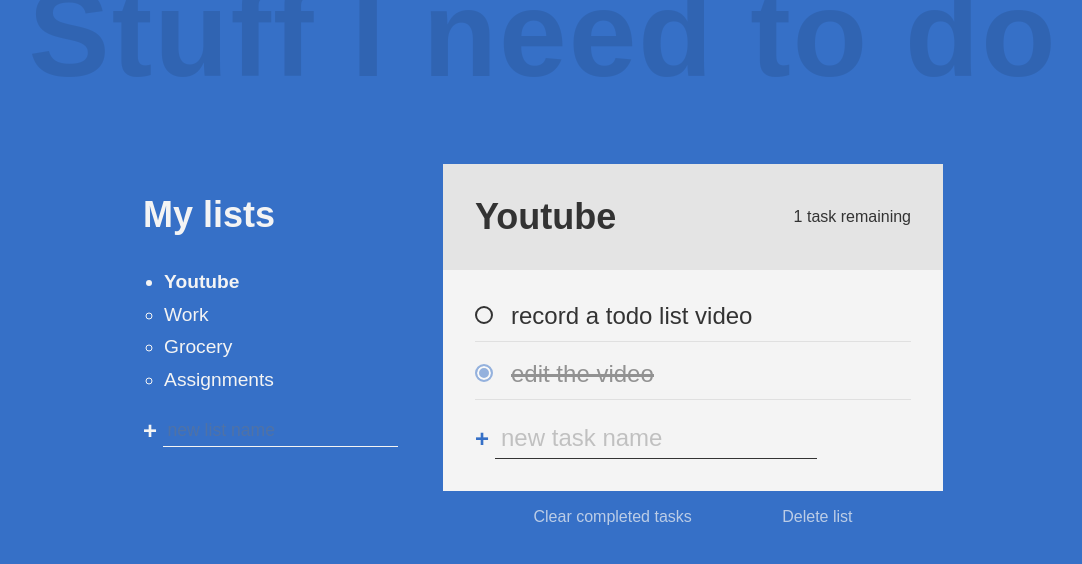
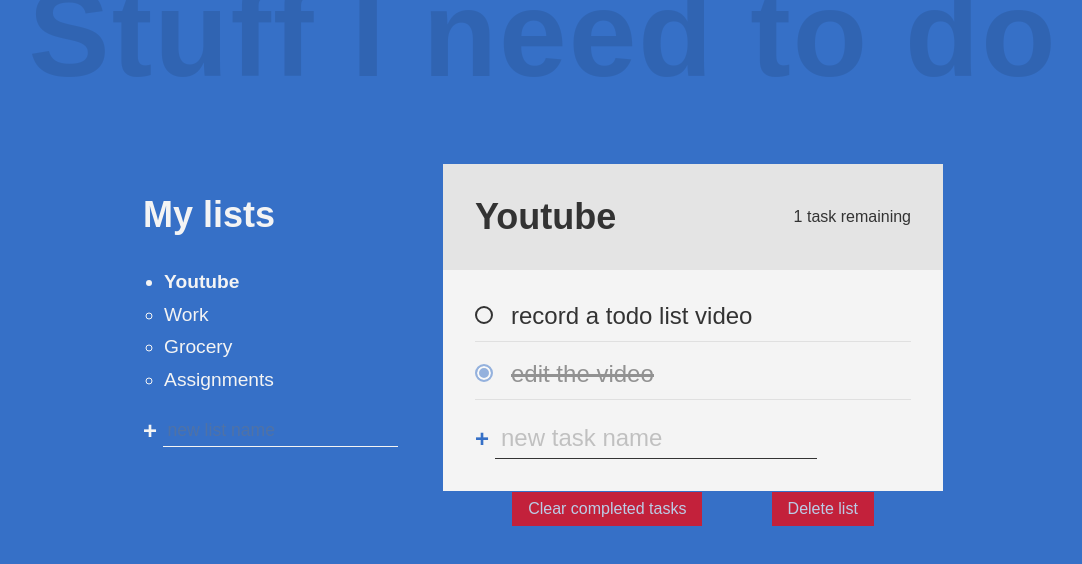
Before and after one commit to rizwanforcode/get-things-done, a React (Create React App) app: page / in a window 1280 px wide. Shown: the top 564 px of the page, without its empty margins (97-1179 px from the left). Built offline with nearby package versions, Linux system fonts and the light colour scheme.

Commit message:
Added the clearCompletedTasks functionality

```diff
--- a/src/AddList.js
+++ b/src/AddList.js
@@ -36,6 +36,7 @@ const AddList = ({ lists, setLists }) => {
         onChange={(e) => {
           setNewList(e.target.value);
         }}
+        required
       />
       <button className="btn create" aria-label="create new list">
         +
--- a/src/AddTodo.js
+++ b/src/AddTodo.js
@@ -31,6 +31,7 @@ const TasksCreator = ({ lists, todos, setTodos }) => {
           onChange={(e) => {
             setNewTask(e.target.value);
           }}
+          required
         />
         <button className="btn create" aria-label="create new task">
           +
--- a/src/DeleteStuff.js
+++ b/src/DeleteStuff.js
@@ -1,8 +1,32 @@
-const DeleteStuff = () => {
+const DeleteStuff = ({ lists, setLists, todos, setTodos }) => {
+  const clearAllCompleted = () => {
+    const activeListId = lists.find((list) => list.active).id;
+    const currentTodos = todos.filter((todo) => todo.listId === activeListId);
+    const completedTasks = currentTodos.filter((todo) => todo.completed);
+    setTodos(todos.filter((todo) => !completedTasks.includes(todo)));
+  };
+
+  const deleteList = () => {
+    setLists(lists.filter((list) => !list.active));
+  };
   return (
     <div className="delete-stuff">
-      <button className="btn delete">Clear completed tasks</button>
-      <button className="btn delete">Delete list</button>
+      <button
+        className="btn delete bg-btn"
+        onClick={() => {
+          clearAllCompleted();
+        }}
+      >
+        Clear completed tasks
+      </button>
+      <button
+        className="btn delete bg-btn"
+        onClick={() => {
+          deleteList();
+        }}
+      >
+        Delete list
+      </button>
     </div>
   );
 };
--- a/src/TodoBody.js
+++ b/src/TodoBody.js
@@ -1,12 +1,17 @@
 import DeleteStuff from "./DeleteStuff";
 import Tasks from "./Tasks";
 import AddTodo from "./AddTodo";
-const TodoBody = ({ lists, todos, setTodos }) => {
+const TodoBody = ({ lists, setLists, todos, setTodos }) => {
   return (
     <div className="todo-body">
       <Tasks lists={lists} todos={todos} setTodos={setTodos} />
       <AddTodo lists={lists} todos={todos} setTodos={setTodos} />
-      <DeleteStuff />
+      <DeleteStuff
+        lists={lists}
+        setLists={setLists}
+        todos={todos}
+        setTodos={setTodos}
+      />
     </div>
   );
 };
--- a/src/TodoHeader.js
+++ b/src/TodoHeader.js
@@ -3,7 +3,6 @@ import React from "react";
 const TodoHeader = ({ lists, todos }) => {
   const activeList = lists.find((list) => list.active);
   const { id: activeListId, title: activeListTitle } = activeList;
-  console.log(activeListId);
   const activeTodos = todos.filter((todo) => todo.listId === activeListId);
   const noOfRemainingTodos = activeTodos.filter(
     (active) => !active.completed
--- a/src/TodoWrapper.js
+++ b/src/TodoWrapper.js
@@ -5,7 +5,12 @@ const TodoWrapper = ({ lists, setLists, todos, setTodos }) => {
   return (
     <div className="todo-list">
       <TodoHeader lists={lists} todos={todos} />
-      <TodoBody lists={lists} todos={todos} setTodos={setTodos} />
+      <TodoBody
+        lists={lists}
+        setLists={setLists}
+        todos={todos}
+        setTodos={setTodos}
+      />
     </div>
   );
 };
--- a/src/index.css
+++ b/src/index.css
@@ -63,12 +63,11 @@ form {
 
 .btn {
   cursor: pointer;
-  background: 0;
+  background-color: transparent;
   border: 0;
   padding: 0;
   color: inherit;
 }
-
 .btn.create {
   font-size: 1.5rem;
   font-weight: 900;
@@ -86,10 +85,13 @@ form {
   transition: color 200ms;
 }
 
-.btn.delete:hover {
-  color: var(--clr-warning);
+.bg-btn {
+  background: red;
+  padding: 0.5rem 1rem;
 }
-
+.bg-btn:active {
+  transform: scale(0.95);
+}
 .new {
   background: transparent;
   border: 0;
```
